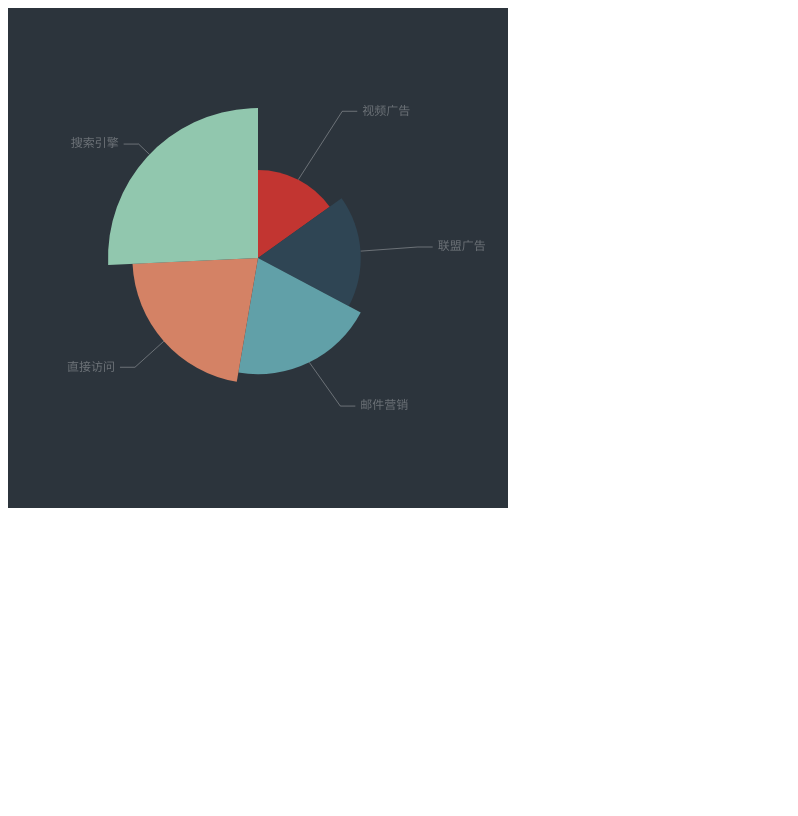
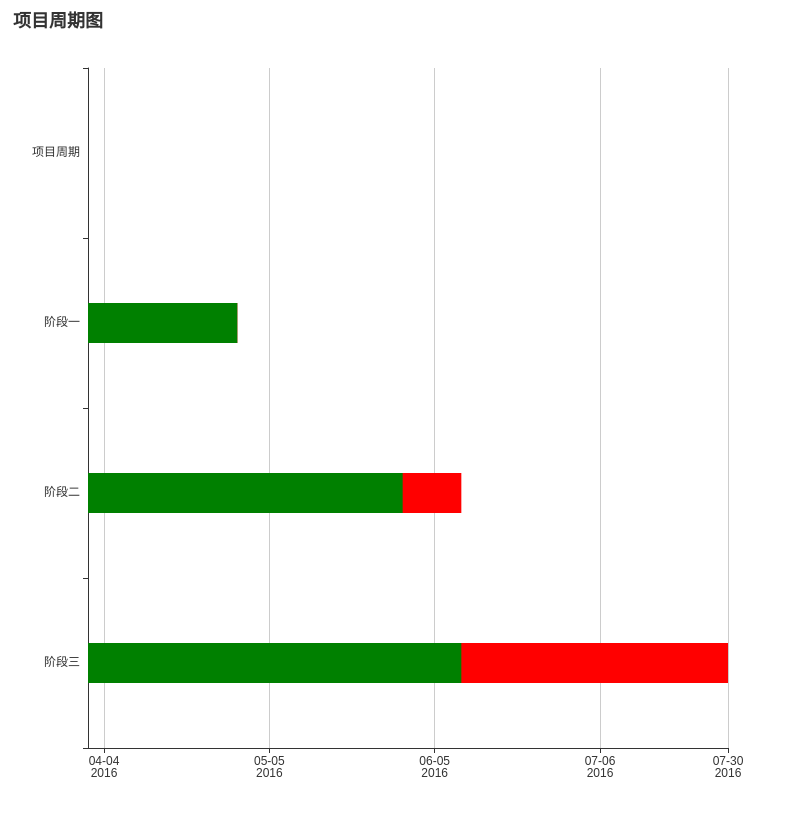
Before and after one commit to xiexuanzheng123/echarts, a website built with webpack: page index.html in a window 1280 px wide. Shown: the whole page, without its empty margins (0-798 px from the left). Built offline with nearby package versions, Linux system fonts and the light colour scheme.

Commit message:
echarts gantt

```diff
--- a/index.html
+++ b/index.html
@@ -7,6 +7,6 @@
     <title>Document</title>
 </head>
 <body>
-    <div id="main" style="width: 500px; height: 500px"></div>
+    <div id="main" style="width: 800px; height: 800px"></div>
 </body>
 </html>
--- /dev/null
+++ b/js/gantt/index1.js
@@ -0,0 +1,115 @@
+import * as echarts from 'echarts';
+
+let myChart = echarts.init(document.getElementById('main'));
+
+myChart.setOption({
+    title: {
+        text: '项目周期图'
+    },
+    legend: {
+        data: [
+            '计划完成时间',
+            '实际完成时间'
+        ]
+    },
+    xAxis: {
+        type: 'time',
+    },
+    yAxis: {
+        type: 'category',
+        data: ['项目周期', '阶段一', '阶段二', '阶段三'].reverse()
+    },
+    tooltip: {
+        position: ['50%', '50%'],
+        trigger: 'item',
+        formatter: function () {
+            return '123';
+        }
+    },
+    series: [
+        {
+            type: 'bar',
+            barWidth: '40',
+            barGap: '-100%',
+            stack: '计划',
+            name: '123',
+            babel: '123',
+            makePoint: 'circle',
+            animation: false,
+            itemStyle: {
+                normal: {//正常样式
+                    opacity: 0
+                },
+                emphasis: {//高亮状态
+                    opacity: 0
+                }
+            },
+            data: [
+                [new Date(2016,3,1), "项目总周期"],
+                [new Date(2016,3,1), "阶段一"],
+                [new Date(2016,3,29), "阶段二"],
+                [new Date(2016,5,10), "阶段三"]
+            ]
+        },
+        {
+            type: 'bar',
+            barWidth: '40',
+            stack: "计划",
+            barMaxWidth: '40',
+            barCategoryGap: '3%',
+            itemStyle: {
+                normal: {
+                    color: 'red'
+                },
+                emphasis: {
+                    opacity: 0.5
+                }
+            },
+            data: [
+                [new Date(2016,6,30), "项目总周期"],
+                [new Date(2016,3,29), "阶段一"],
+                [new Date(2016,5,10), "阶段二"],
+                [new Date(2016,6,30), "阶段三"]
+            ]
+        },
+        {
+            type: 'bar',
+            barWidth: '40',
+            stack: "进度",
+            itemStyle: {
+                normal: {
+                    opacity: 0
+                },
+                emphasis: {
+                    opacity: 0
+                }
+            },
+            data: [
+                [new Date(2016,3,1), "项目总周期"],
+                [new Date(2016,3,1), "阶段一"],
+                [new Date(2016,3,29), "阶段二"],
+                [new Date(2016,5,10), "阶段三"]
+            ]
+        },
+        {
+            type: 'bar',
+            barWidth: '40',
+            stack: "进度",
+            itemStyle: {
+                normal: {
+                    color: 'green'
+                }
+            },
+            data: [
+                [new Date(2016,4,30), "项目总周期"],
+                [new Date(2016,3,29), "阶段一"],
+                [new Date(2016,4,30), "阶段二"],
+                [new Date(2016,5,10), "阶段三"]
+            ]
+        }
+    ]
+});
+window.addEventListener('resize', function () {
+
+    　　myChart.resize();
+       });
--- a/webpack.config.js
+++ b/webpack.config.js
@@ -8,7 +8,7 @@ module.exports = {
     entry: {
         index: [
             'babel-polyfill',
-            './js/pie/nightingale'
+            './js/gantt/index1'
         ]
     },
     output: {
```
Also changed, not shown: js/gantt/index.js (added, +80 -0 lines).
